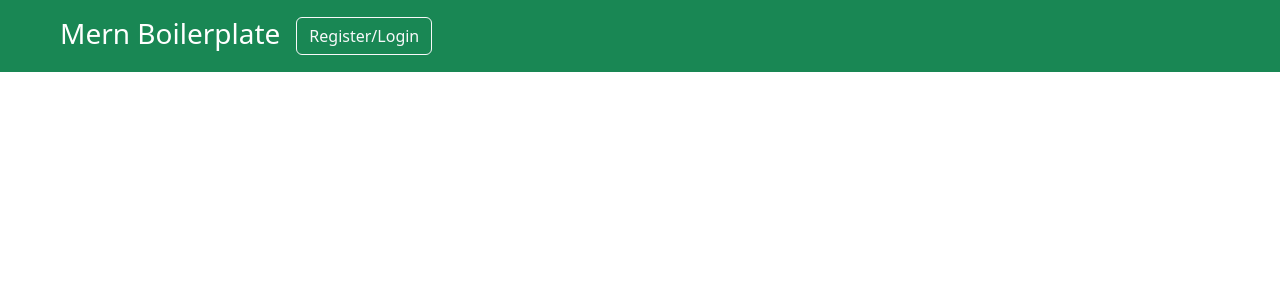
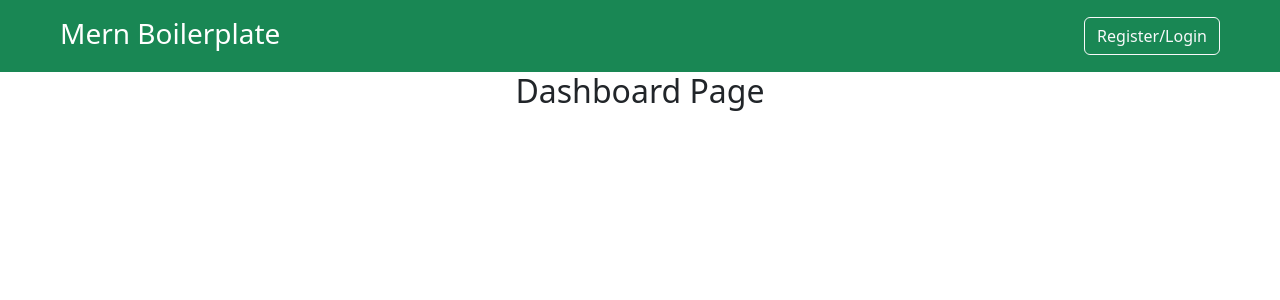
Before and after one commit to DMKCodes/mern-boilerplate, a React (Create React App) app in the folder client/: page /dashboard in a window 1280 px wide. Shown: the top 300 px of the page. Built offline with nearby package versions, Linux system fonts and the light colour scheme.

Commit message:
add routing & update header

```diff
--- a/client/src/App.js
+++ b/client/src/App.js
@@ -1,12 +1,19 @@
+import { Routes, Route } from 'react-router-dom';
 import './App.css';
 import Header from './components/Header';
+import HomePage from './pages/HomePage';
+import DashboardPage from './pages/DashboardPage';
 
 function App() {
-  return (
-    <div className="App">
-      <Header />
-    </div>
-  );
+    return (
+        <div className="App">
+            <Header />
+            <Routes>
+                <Route path='/' element={<HomePage />} />
+                <Route path='/dashboard' element={<DashboardPage />} />
+            </Routes>
+        </div>
+    );
 }
 
 export default App;
--- a/client/src/components/Header.js
+++ b/client/src/components/Header.js
@@ -1,7 +1,10 @@
 import { useState } from 'react';
 import { useSelector } from 'react-redux';
+import { NavLink } from 'react-router-dom';
 import {
     Collapse,
+    Nav,
+    NavItem,
     Navbar,
     NavbarBrand,
     NavbarToggler
@@ -19,11 +22,20 @@ const Header = () => {
                 <h3 className='mt-1'>Mern Boilerplate</h3>
             </NavbarBrand>
             <NavbarToggler onClick={() => setMenuOpen(!menuOpen)} />
-            <Collapse isOpen={menuOpen} navbar>
+            <Collapse isOpen={menuOpen} navbar className='me-5'>
+                <Nav className='ms-auto' navbar>
+                    {currentUser &&
+                        <NavItem>
+                            <NavLink className='nav-link me-3' to='/dashboard'>
+                                Dashboard
+                            </NavLink>
+                        </NavItem>
+                    }
+                </Nav>
                 <RegisterLoginModal />
             </Collapse>
         </Navbar>
-    )
+    );
 };
 
 export default Header;
--- a/client/src/features/user/userSlice.js
+++ b/client/src/features/user/userSlice.js
@@ -31,3 +31,7 @@ export const { setCurrentUser } = userSlice.actions;
 export const selectCurrentUser = (state) => {
     return state.user.currentUser;
 };
+
+export const checkAdmin = (state) => {
+    return state.user.isAdmin;
+};
--- /dev/null
+++ b/client/src/pages/DashboardPage.js
@@ -0,0 +1,7 @@
+const DashboardPage = () => {
+    return (
+        <h2>Dashboard Page</h2>
+    );
+};
+
+export default DashboardPage;
--- /dev/null
+++ b/client/src/pages/HomePage.js
@@ -0,0 +1,7 @@
+const HomePage = () => {
+    return (
+        <h2>Home Page</h2>
+    );
+};
+
+export default HomePage;
```
